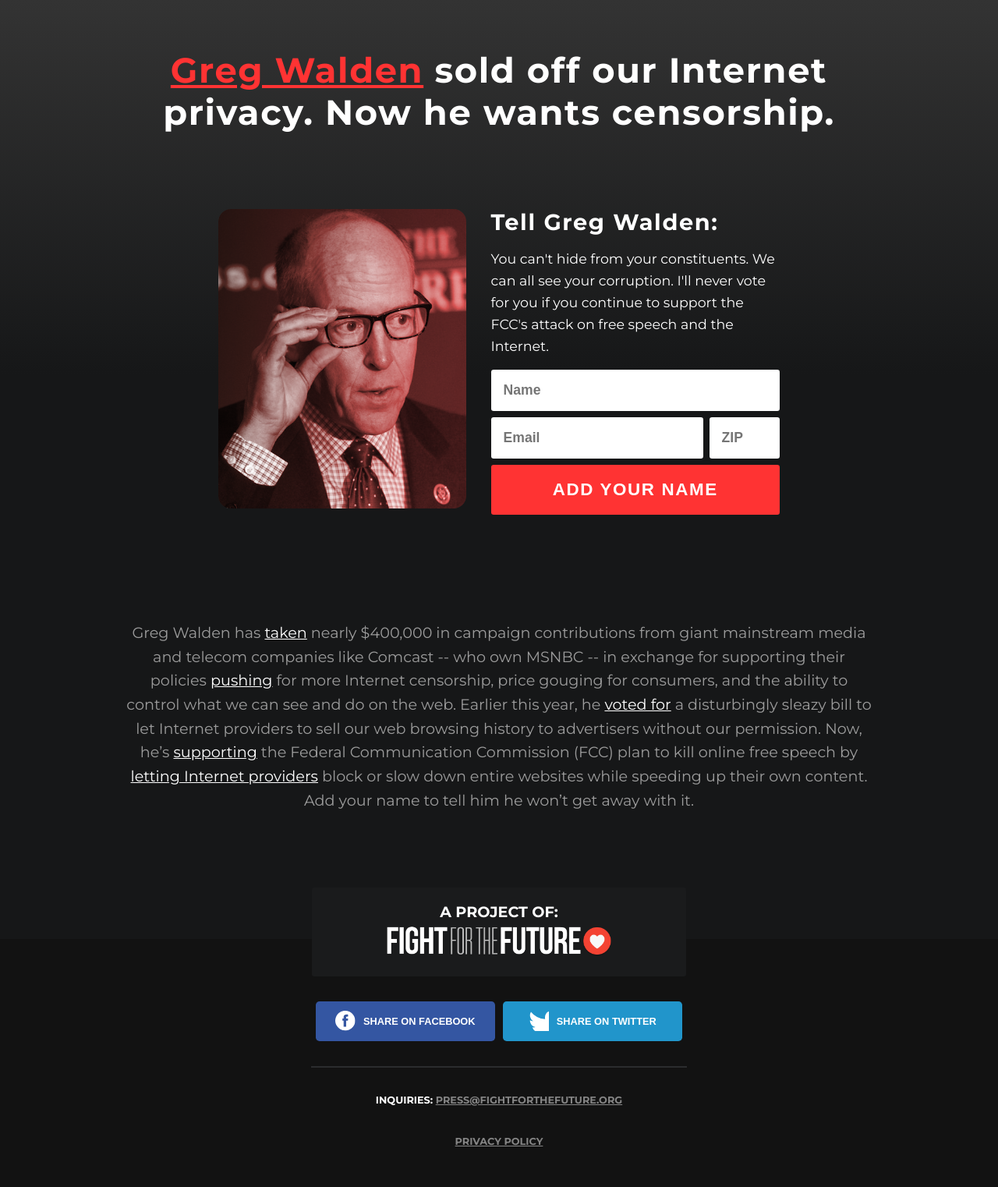
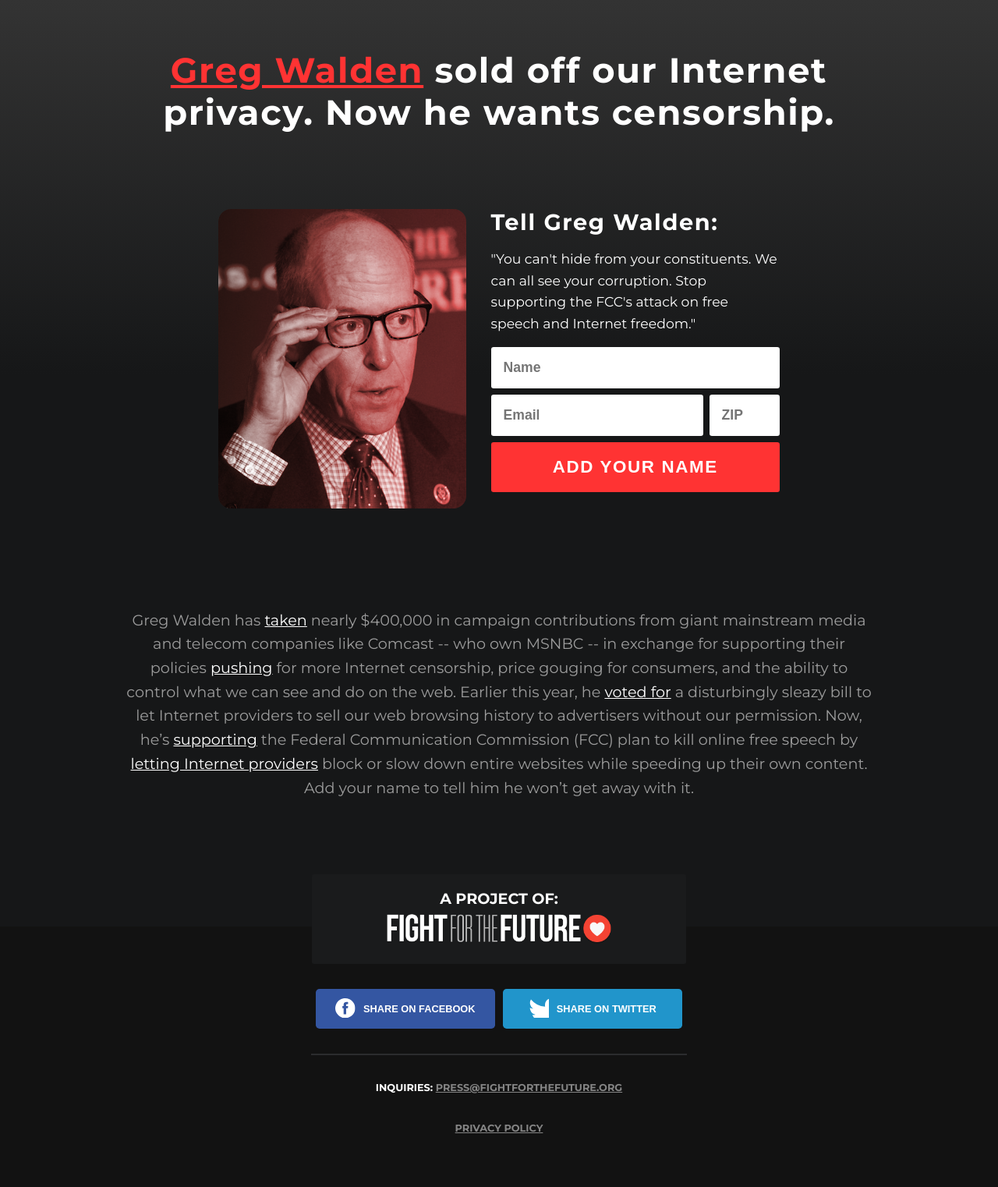
Before and after one commit to fightforthefuture/lovescensorship, a Jekyll site: the page built from _posts/0001-01-01-repgregwalden.info.md, in a window 1280 px wide. Shown: the whole page at 78% size. Built offline with Jekyll 4.4.1, drawn with Linux system fonts in a browser that asks for light colours.

Commit message:
fix petition copy, add quotes (#5)
* fix petition copy

* add quotes

```diff
--- a/_includes/petition.html
+++ b/_includes/petition.html
@@ -9,7 +9,7 @@
 
   <div class="right">
     <h3>Tell {{ page.politician.name }}:</h3>
-    <p>You can't hide from your constituents. We can all see your corruption. I'll never vote for you if you continue to support the FCC's attack on free speech and the Internet.</p>
+    <p>"You can't hide from your constituents. We can all see your corruption. Stop supporting the FCC's attack on free speech and Internet freedom."</p>
 
     <form method="post" action="https://queue.fightforthefuture.org/action" accept-charset="UTF-8">
       <input type="text" name="member[first_name]" placeholder="Name" title="Name" autocomplete="name" required>
--- a/_sass/_default.scss
+++ b/_sass/_default.scss
@@ -207,7 +207,7 @@ input[type="submit"] {
 
   p {
     margin: 1rem 0;
-    font-size: 1.09rem;
+    font-size: 1.08rem;
   }
 
   p.message {
```
